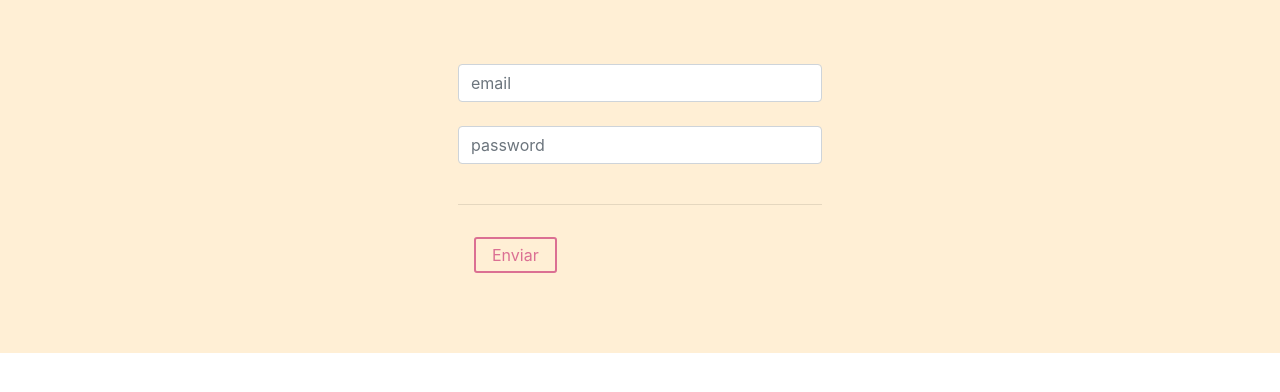
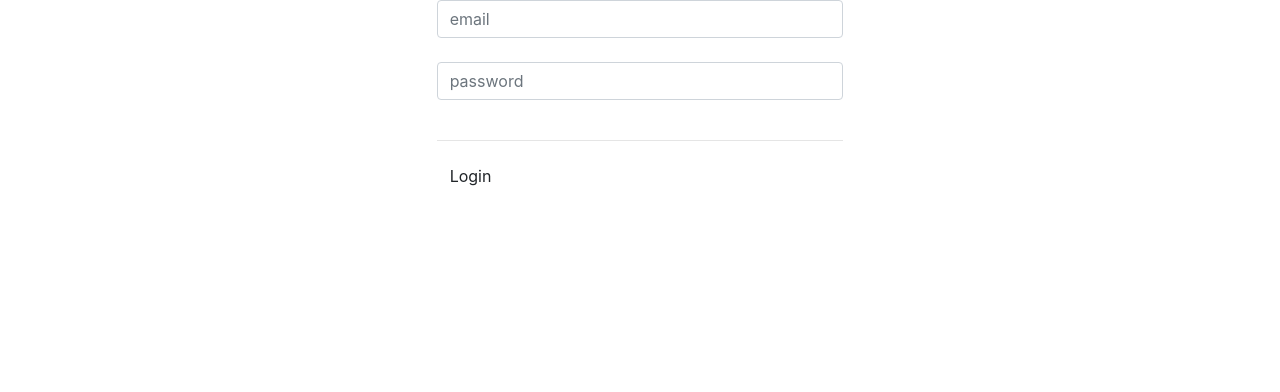
Before and after one commit to BeatrizAR/mern-example, a React (Create React App) app in the folder frontend/: page /login in a window 1280 px wide. Shown: the top 392 px of the page. Built offline with nearby package versions, Linux system fonts and the light colour scheme.

Commit message:
conexion de envio de datos para login

```diff
--- a/frontend/src/components/login.js
+++ b/frontend/src/components/login.js
@@ -1,5 +1,6 @@
-import React,{useState} from 'react'
+import React,{useState,useEffect} from 'react'
 import  styled from 'styled-components'
+import axios from 'axios'
 
 function Login() {
 
@@ -17,27 +18,49 @@ function Login() {
         })
     }
 
-    const enviarDatos = (event) => {
-        event.preventDefault()
+    useEffect(() => {
+        const fn = async()=>{
+            await axios.get('http://localhost:4000/login')
+                .then(res => {
+                    console.log(res)
+                })
+                .catch(err => {
+                    console.log(err)
+                })
+
         }
+
+    },[])
+
+    const onSubmit = async()=>{
+        await axios.post('http://localhost:4000/login', {
+                email: datos.email,
+                password: datos.password,
+            }).then(res =>{
+                setDatos(res.data)
+            })
+            .catch(err =>{
+                setDatos({})
+            })
+    }
+
     const Wrapper = styled.section`
         padding: 4em;
         background: papayawhip;
     `;
 
-    const Button = styled.button`
+    /*const Button = styled.button`
         color: palevioletred;
         font-size: 1em;
         margin: 1em;
         padding: 0.25em 1em;
         border: 2px solid palevioletred;
         border-radius: 3px;
-        `;
+        `;*/
 
     return (
-        <Wrapper>
-            <form className="row" onSubmit={enviarDatos}>
-                <div class="col-sm-4" ></div>
+            <form className="row" onSubmit={onSubmit}>
+                <div className="col-sm-4" ></div>
                 <div className="col-sm-4">
                     <input
                         type="email"
@@ -51,11 +74,10 @@ function Login() {
                         className="form-control"
                         onChange={handleInputChange}
                         name="password" /><br/><hr/>
-                            <Button type="submit" className="btn ">Enviar</Button>
+                    <button type="submit" className="btn ">Login</button>
                 </div>
 
             </form>
-        </Wrapper>
     )
 }
 
--- a/frontend/src/components/registro.js
+++ b/frontend/src/components/registro.js
@@ -58,7 +58,7 @@ function Registro() {
                     <input type="password" placeholder="password" className="form-control"  name="password" onChange={handleInputChange}></input><br/>
                     <input type="password" placeholder="confirm_password" className="form-control"  name="confirm_password" onChange={handleInputChange}></input><br/>
                     <hr/>
-                    <button type="submit" className="btn btn-dark" >Enviar</button>
+                    <button type="submit" className="btn btn-dark" >Registrarse</button>
                 </div>
 
             </form>
```
Lines whose indentation alone changed are shown as unchanged.
